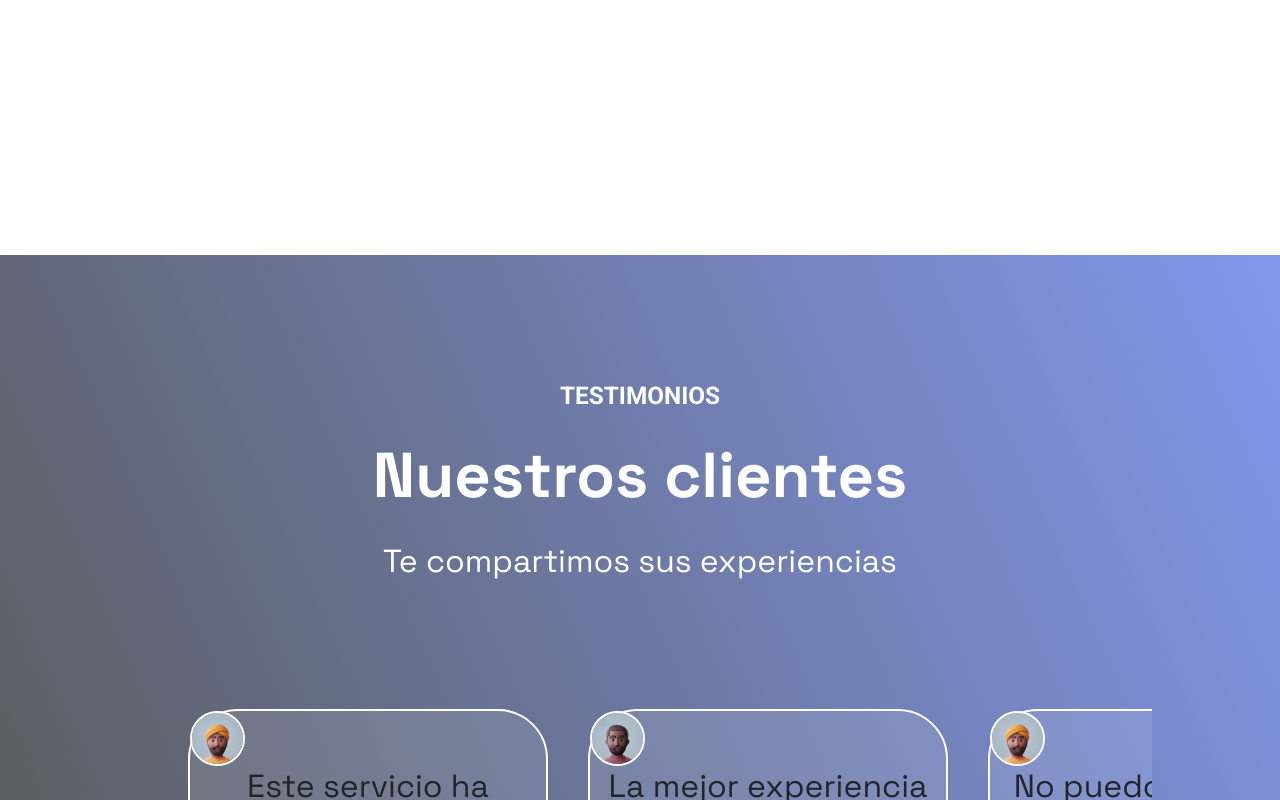
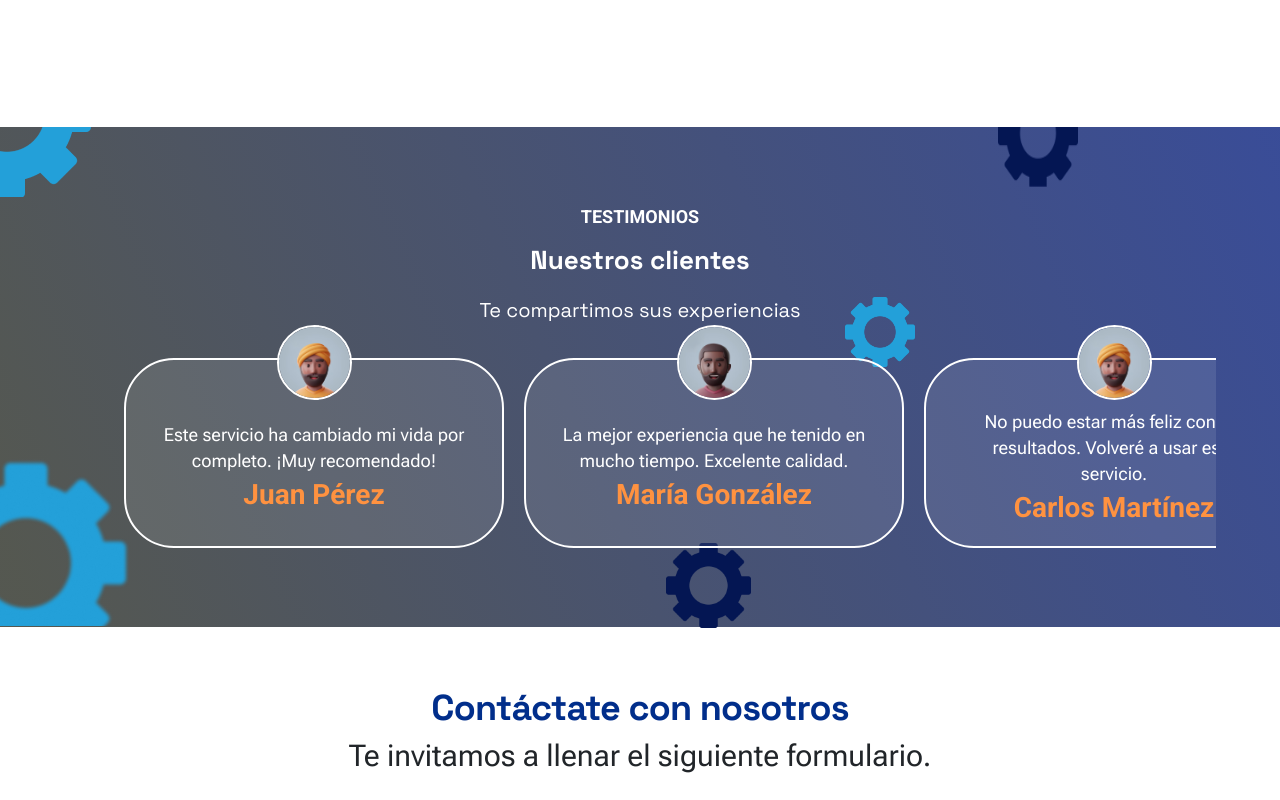
Before and after one commit to javiergp23/ashtech, a React (Vite) app: page / in a window 1280 px wide. Shown: the part 4620-5420 px from the top of the page. Built offline with nearby package versions, Linux system fonts and the light colour scheme; a web font is replaced by a local one.

Commit message:
fix desktop

```diff
--- a/src/components/CaruselTestimonial.jsx
+++ b/src/components/CaruselTestimonial.jsx
@@ -21,6 +21,13 @@ const testimonials = [
     name: "Carlos Martínez",
     description:
       "No puedo estar más feliz con los resultados. Volveré a usar este servicio.",
+  },
+  {
+    id: 4,
+    image: "/src/assets/testimonio2.png",
+    name: "María González",
+    description:
+      "La mejor experiencia que he tenido en mucho tiempo. Excelente calidad.",
   },
 ];
 
--- a/src/components/carouselTestimonial.css
+++ b/src/components/carouselTestimonial.css
@@ -77,6 +77,7 @@
   overflow: visible;
 }
 
+/* Teléfonos  */
 @media (min-width: 321px) and (max-width: 480px) {
   .carousel-container-test {
     position: relative;
@@ -142,7 +143,6 @@
   }
 }
 
-/* Teléfonos grandes (481px - 767px) */
 @media (min-width: 481px) and (max-width: 767px) {
   .carousel-container-test {
     position: relative;
@@ -207,7 +207,7 @@
   }
 }
 
-/* Tablets en orientación vertical (768px - 1024px) */
+/* Tablets  */
 @media (min-width: 768px) and (max-width: 1024px) {
   .carousel-container-test {
     position: relative;
@@ -273,7 +273,67 @@
 
 }
 
-/* Pantallas de escritorio pequeñas (1281px - 1440px) */
-@media (min-width: 1281px) and (max-width: 1440px) {
-  /* Estilos para pantallas de escritorio pequeñas */
+/* Pantallas de escritorio  */
+@media (min-width: 1025px) and (max-width: 1440px) {
+  .carousel-container-test {
+    position: relative;
+    width: 90%;
+    margin: 0 auto;
+  }
+
+  .container-carousel-test__responsive{
+    min-width: 380px;
+    height: 190px;
+    margin: 0 60px;
+    background-color: #ffffff1a;
+    border: solid 2px #ffffff;
+    border-radius: 50px;
+    display: flex;
+    flex-direction: column;
+    justify-content: center;
+    align-items: center;
+    position: relative;
+    overflow: visible;
+  }
+
+  .carousel-test {
+    display: flex;
+    overflow-x: scroll;
+    scroll-behavior: smooth;
+    scrollbar-width: none;
+
+  }
+  .carousel-test::-webkit-scrollbar {
+    display: none;
+  }
+  .carousel-item-test {
+    width: 400px;
+    height: 300px;
+    padding: 40px 0 0 0;
+  }
+
+  .carousel-img-test{
+    width: 75px;
+    height: 75px;
+    border: #ffffff solid 2px;
+    border-radius: 50%;
+    z-index: 2;
+    position: absolute;
+    top: -35px;
+  }
+  .testimonial-description{
+    width: 311px;
+    color: #ffffff;
+    font-size: 18px;
+    font-weight: 400;
+    line-height: 26px;
+    margin: 20px 0 20px 0;
+    font-family: Roboto flex;
+  }
+  .testimonial-name{
+    color: rgba(255, 146, 64, 1);
+    font-weight: 700;
+    font-family: Roboto;
+    line-height: 2px;
+  }
 }
--- a/src/components/navbar.css
+++ b/src/components/navbar.css
@@ -180,7 +180,7 @@
     }
 }
 
-@media (min-width: 1281px) and (max-width: 1440px) {
+@media (min-width: 1024px) and (max-width: 1440px) {
     .bg-transparent{
         background-color: transparent !important;
     }
--- a/src/layouts/footer.css
+++ b/src/layouts/footer.css
@@ -258,8 +258,67 @@ background-color: transparent !important;
 
 }
 
-/* Pantallas de escritorio pequeñas (1281px - 1440px) */
-@media (min-width: 1281px) and (max-width: 1440px) {
-  /* Estilos para pantallas de escritorio pequeñas */
+/* Pantallas de escritorio */
+@media (min-width: 1025px) and (max-width: 1440px) {
+    .footer{
+        background-image: url("/src//assets/rectagle-footer.png");
+        background-repeat: no-repeat;
+        background-size: cover;
+        height: 400px;
+        display: flex;
+        flex-direction: row;
+    }
+
+    .container-item-footer{
+        margin-top: 12.5%;
+    }
+
+    .logo-div{
+        margin-right: 10%;
+    }
+
+    .logo-social{
+        background-color: rgba(128, 128, 128, 0.151);
+        border-radius: 50%;
+        padding: 4px;
+        margin-right: 30px;
+    }
+
+    .container-item-footer{
+        display: flex;
+        flex-direction: column;
+        align-items: start;
+        margin-left: 10%;
+        gap: 10px;
+    }
+
+    .title-footer{
+        font-family: Roboto;
+        font-size: 25px;
+        font-weight: 400;
+        color: white;
+    }
+
+    .text-footer-links{
+        font-family: Roboto;
+        font-size: 16px;
+        font-weight: 300;
+        color: white;
+        text-decoration: none;
+    }
+
+    .nav-footer{
+        display: flex;
+        flex-direction: row;
+        margin: 20px 0 0 50px
+
+    }
+    .container-item-res-mobile{
+        display: none;
+    }
+
+    .bg-link{
+    background-color: transparent !important;
+    }
 
 }
--- a/src/layouts/testimonials.css
+++ b/src/layouts/testimonials.css
@@ -100,7 +100,6 @@
         z-index: 1;
     }
 }
-
 
 @media (min-width: 481px) and (max-width: 767px) {
     .testimonios-container{
@@ -219,8 +218,72 @@
     }
 }
 
-/* Pantallas de escritorio pequeñas (1281px - 1440px) */
-@media (min-width: 1281px) and (max-width: 1440px) {
-  /* Estilos para pantallas de escritorio pequeñas */
+/* Pantallas de escritorio  */
+@media (min-width: 1024px) and (max-width: 1440px) {
+    .testimonios-container{
+        background: linear-gradient(66.22deg, rgba(42, 46, 37, 0.8) 2.7%, rgba(8, 32, 126, 0.8) 100%);
+        position: relative;
+        height: 500px;
+        z-index: 2;
+        margin-top: 10%;
+    }
+    .test-title{
+        font-size: 18px;
+        padding-top: 6%;
+        margin-bottom: 0;
+    }
+    .test-title-two{
+        font-size: 26px;
+        margin-bottom: 1%;
+        line-height: 60px;
+    }
+    .test-title-three{
+        display: block;
+        font-family: Space Grotesk;
+        font-size: 20px;
+        font-weight: 400;
+        line-height: 15px;
+        text-align: center;
+        margin-bottom: 0%;
+    }
+    .img-background{
+        display: block;
+    }
+    .img-background_1{
+        position: absolute;
+        top: 332px;
+        z-index: -1;
+    }
+    .img-background_2{
+        position: absolute;
+        top: 0.2px;
+    }
+    .img-background_4{
+        position: absolute;
+        top: 416px;
+        left: 52%;
+        z-index: -1;
+        width: 85px;
+        height: 85px;
+    }
+    .img-background_3{
+        position: absolute;
+        top: 170px;
+        left: 66%;
+        width: 70px;
+        height: 70px;
+        z-index: -1;
+    }
+    .img-background_5{
+        position: absolute;
+        top:0px;
+        left: 78%;
+        width:80px;
+        height: 60px;
+    }
+    .carousel-testimonial-container{
+        overflow: visible;
+        z-index: 1;
+    }
 
 }
```
